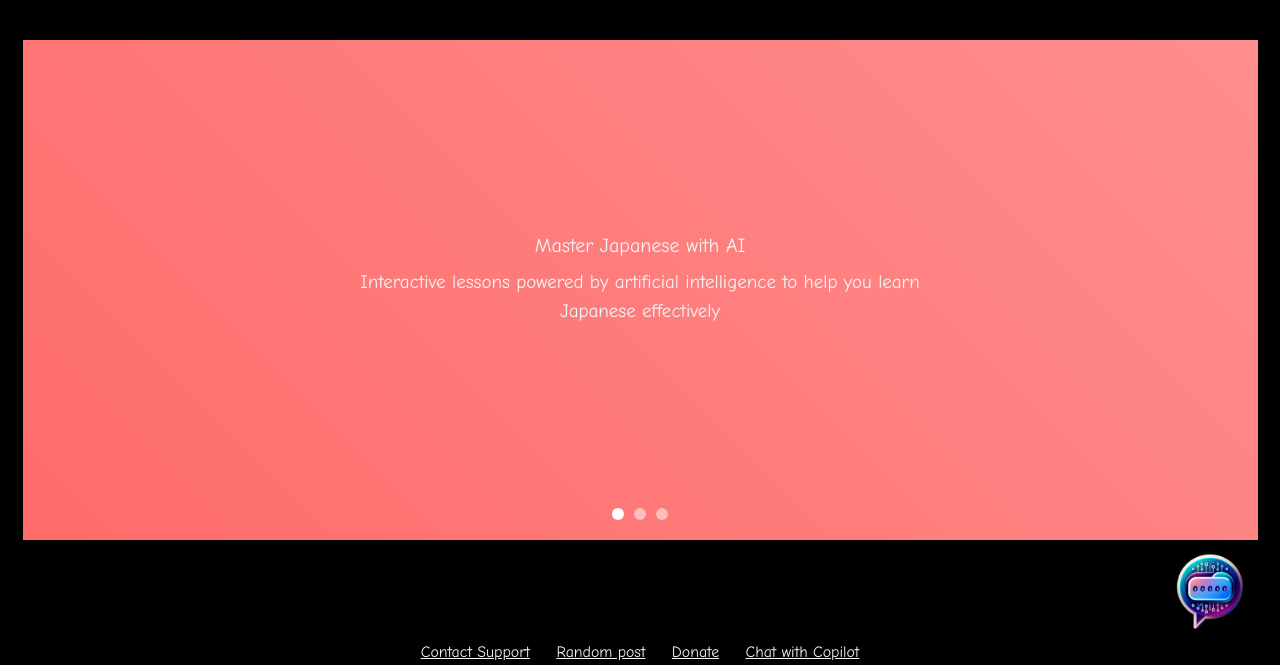
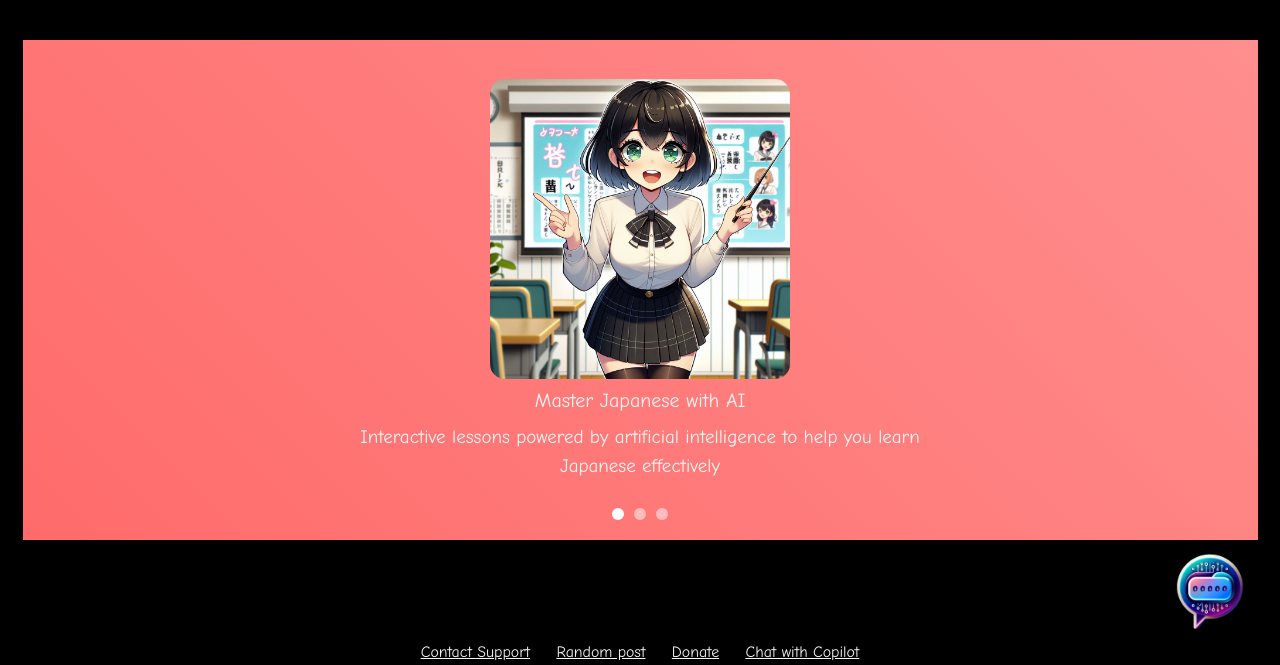
Before and after one commit to yuemanwai/japanese-academy, a Flask app: page / in a window 1280 px wide. Shown: the part 135-800 px from the top of the page. Run offline with Flask 3, Linux system fonts and the light colour scheme; some libraries are stand-ins or nearby versions.

Commit message:
調整首頁滑動展示功能，優化圖片顯示及連結互動效果

```diff
--- a/app/templates/index.html.j2
+++ b/app/templates/index.html.j2
@@ -14,7 +14,6 @@
 }
 
 .slide {
-  position: absolute;
   width: 100%;
   height: 100%;
   display: flex;
@@ -27,10 +26,14 @@
   opacity: 0;
   transition: opacity 0.5s ease-in-out;
   cursor: pointer;
+  position: absolute;
+  top: 0;
+  left: 0;
 }
 
 .slide.active {
   opacity: 1;
+  position: relative;
 }
 
 .slide:nth-child(1) {
@@ -87,44 +90,43 @@
   opacity: 1;
 }
 
-/* Button styles for links */
-.slide a.btn {
-  display: inline-block;
-  background: var(--secondary);
-  color: var(--primary);
-  border: none;
-  padding: 0.8rem 1.5rem;
-  border-radius: 25px;
-  cursor: pointer;
-  text-decoration: none;
-  transition: all 0.3s ease;
+.slide img {
+  max-width: 100%;
+  height: 300px;
+  border-radius: 15px;
+  margin-bottom: 1rem;
 }
 
-.slide a.btn:hover {
-  background: var(--secondary);
-  color: white;
-  transform: translateY(-2px);
-}
 </style>
 {% endblock head %}
 
 {% block app_content %}
 <!-- Hero Slider -->
 <div class="slider-container">
-  <div class="slide active" onclick="location.href='{{ url_for('practice') }}'">
+  <div class="slide active">
     <div class="slide-content">
+      <a href="{{ url_for('practice') }}">
+        <img src="../static/image/slide1.png" alt="Icon">
+      </a>
+
       <h2>Master Japanese with AI</h2>
       <p>Interactive lessons powered by artificial intelligence to help you learn Japanese effectively</p>
     </div>
   </div>
-  <div class="slide" onclick="location.href='{{ url_for('practice') }}'">
+  <div class="slide">
     <div class="slide-content">
+      <a href="{{ url_for('lessons') }}">
+        <img src="../static/image/slide2.png" alt="Icon">
+      </a>
       <h2>Hiragana & Katakana</h2>
       <p>Master the Japanese writing systems with our interactive tools and AI-powered feedback</p>
     </div>
   </div>
-  <div class="slide" onclick="location.href='{{ url_for('practice') }}'">
+  <div class="slide">
     <div class="slide-content">
+      <a href="{{ url_for('dictionary') }}">
+        <img src="../static/image/slide3.png" alt="Icon">
+      </a>
       <h2>Grammar Essentials</h2>
       <p>Build a strong foundation in Japanese grammar with personalized learning paths</p>
     </div>
```
Also changed, not shown: app/static/image/slide1.png (added), app/static/image/slide2.png (added), app/static/image/slide3.png (added).
